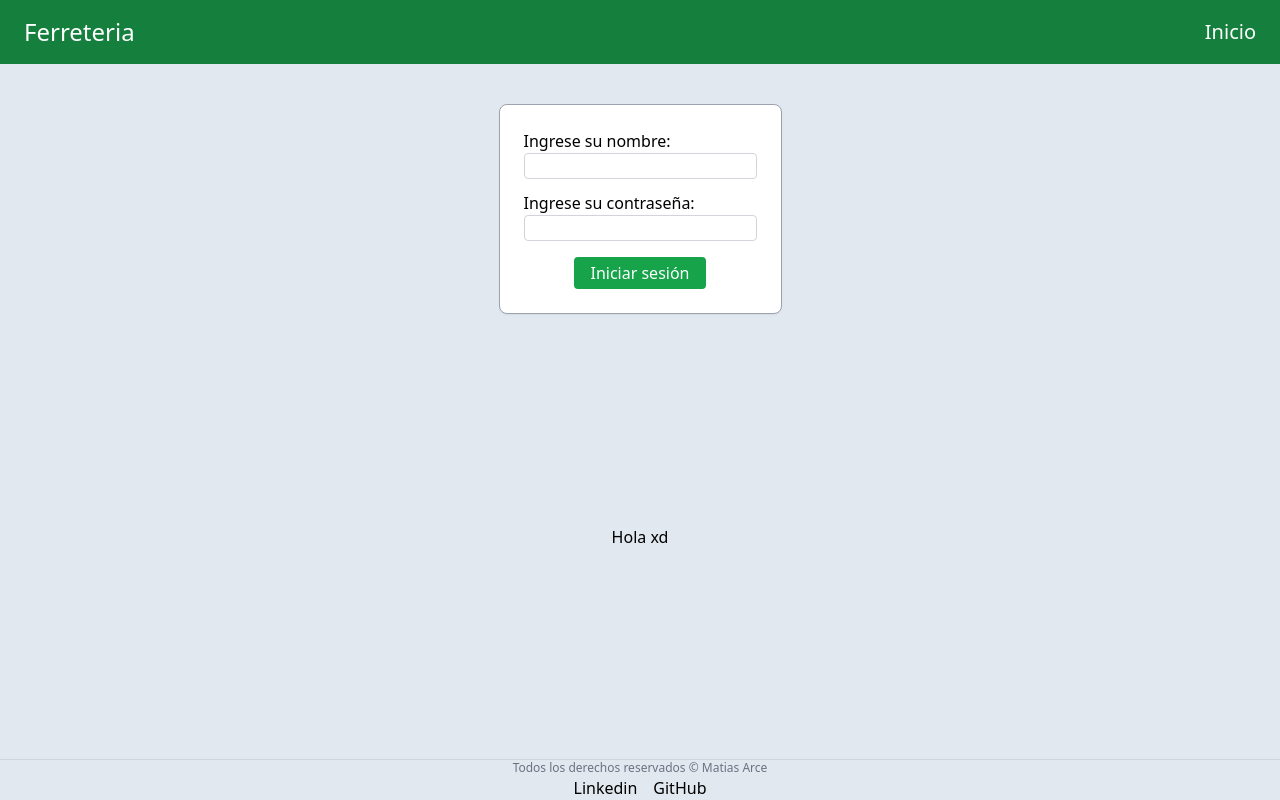
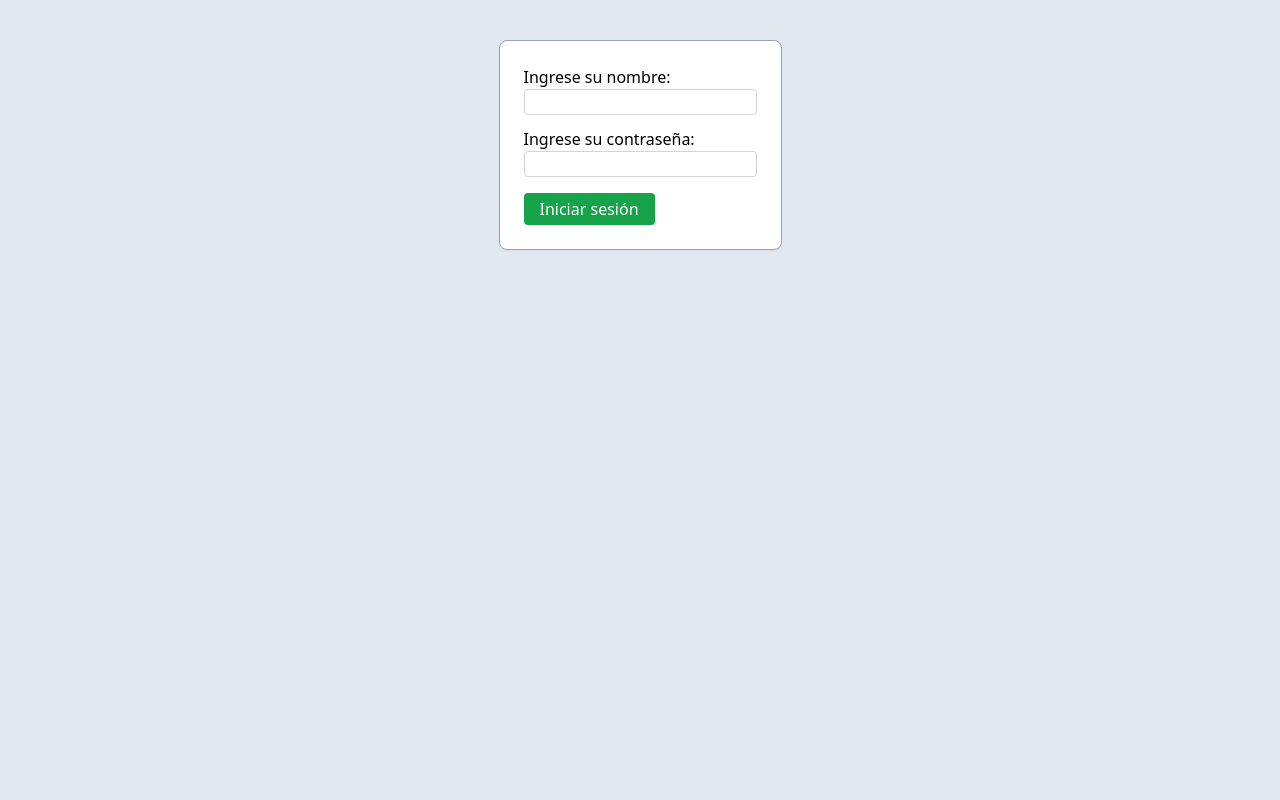
Before and after one commit to MrMaty17/proyecto-ferreteria, a PHP site: page / in a window 1280 px wide. Run offline with PHP 8.4, Linux system fonts and the light colour scheme; some libraries are stand-ins or nearby versions.

Commit message:
Add header, footer, and login functionality; create necessary files for authentication

```diff
--- /dev/null
+++ b/auth/conexion.php
@@ -0,0 +1,3 @@
+<?php
+
+$conexion = new mysqli("localhost", "root", "", "ferreteria");
--- a/index.php
+++ b/index.php
@@ -1,44 +1,28 @@
 <!DOCTYPE html>
 <html lang="en">
+
 <head>
     <meta charset="UTF-8">
     <meta name="viewport" content="width=device-width, initial-scale=1.0">
     <title>Ferreteria</title>
     <script src="https://cdn.tailwindcss.com"></script>
 </head>
+
 <body class="bg-slate-200 min-h-screen flex flex-col">
-    <header class="bg-green-700 flex flex-col p-4 px-6 text-white">
-        <div class="flex justify-between items-center">
-            <h1 class="text-2xl">Ferreteria</h1>
-            <nav>
-                <ul class="flex items-center justify-center gap-4">
-                    <li><a class="text-xl" href="index.php">Inicio</a></li>
-                </ul>
-            </nav>
+
+    <main class="mt-10 flex justify-center items-center">
+        <div class="flex flex-col items-center border border-gray-400 p-6 rounded-lg bg-white shadow-sm">
+            <form action="/admin/login.php" method="POST">
+                <div class="w-full">
+                    <label for="Nombre">Ingrese su nombre:</label>
+                    <p class="mb-3"><input type="text" class="rounded border border-gray-300 w-full" name="name" id=""></p>
+                    <label for="Contraseña">Ingrese su contraseña:</label>
+                    <p class="mb-4"><input type="text" class="rounded border border-gray-300 w-full" name="password" id=""></p>
+                </div>
+                <button type="submit" class="bg-green-600 hover:bg-green-700 cursor-pointer text-white px-4 py-1 rounded w-max">Iniciar sesión</button>
+            </form>
         </div>
-    </header>
-    <nav id="search-bar" class="mt-10 flex justify-center items-center">
-        <div class="flex flex-col items-center border border-gray-400 p-6 rounded-lg bg-white shadow-sm">
-            <div class="w-full">
-                <label for="Nombre">Ingrese su nombre:</label>
-                <p class="mb-3"><input type="search" class="rounded border border-gray-300 w-full" name="name" id=""></p>
-                <label for="Contraseña">Ingrese su contraseña:</label>
-                <p class="mb-4"><input type="search" class="rounded border border-gray-300 w-full" name="password" id=""></p>
-            </div>
-            <button class="bg-green-600 hover:bg-green-700 cursor-pointer text-white px-4 py-1 rounded w-max">Iniciar sesión</button>
-        </div>
-    </nav>
+    </main>
+</body>
 
-    <main class="flex grow justify-center items-center m-5">
-        <p>Hola xd</p>
-    </main>
-
-    <footer class="flex flex-row md:flex-col justify-between items-center border-t border-gray-300">
-        <p class="text-xs text-gray-500">Todos los derechos reservados &copy; Matias Arce</p>
-        <div class="flex items-center gap-4">
-            <a class="hover:text-green-700" href="#">Linkedin</a>
-            <a class="hover:text-green-700" href="#">GitHub</a>
-        </div>
-    </footer>
-</body>
 </html>
```
Also changed, not shown: auth/login.php (added, +15 -0 lines), layouts/footer.php (added, +9 -0 lines), layouts/header.php (added, +25 -0 lines), 3 other files.
